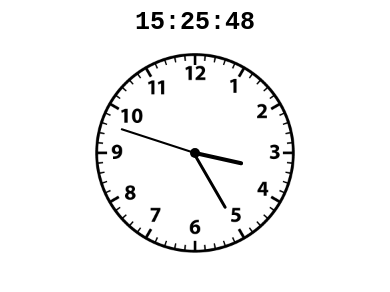
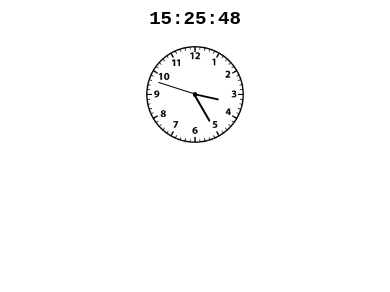
Before and after one commit to devil-1964/The_Clock, a plain HTML site: page index.html in a window 390 px wide. Drawn offline with Linux system fonts and the light colour scheme.

Commit message:
Update styles.css

```diff
--- a/styles.css
+++ b/styles.css
@@ -45,13 +45,3 @@ border-radius: 10px;
     top: 11.1%;
     left: 49.3%;
 }
-@media screen and (max-width: 768px){
-    #text{
-        font-size:25px;
-    }
-    #Clock{
-        height:200px;
-        width:200px;
-    }
-
-}
```
